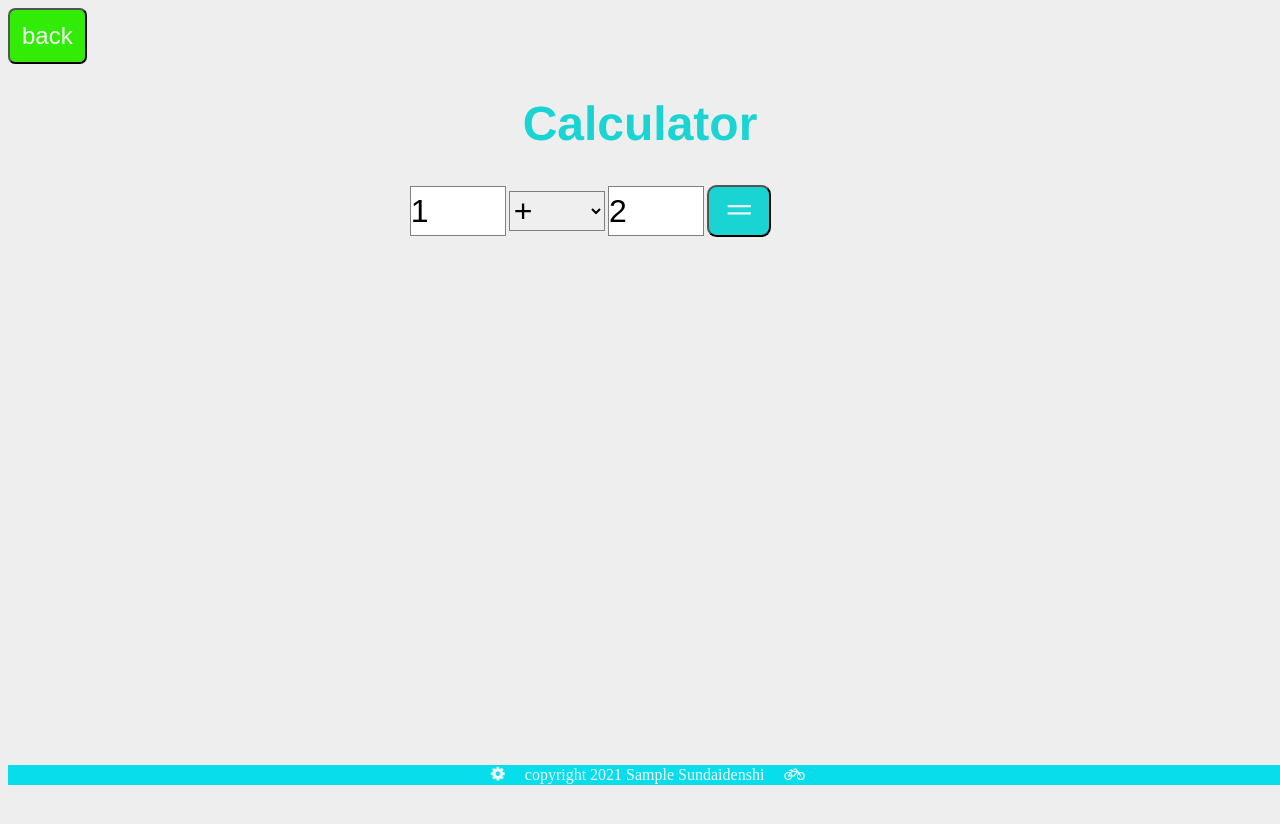
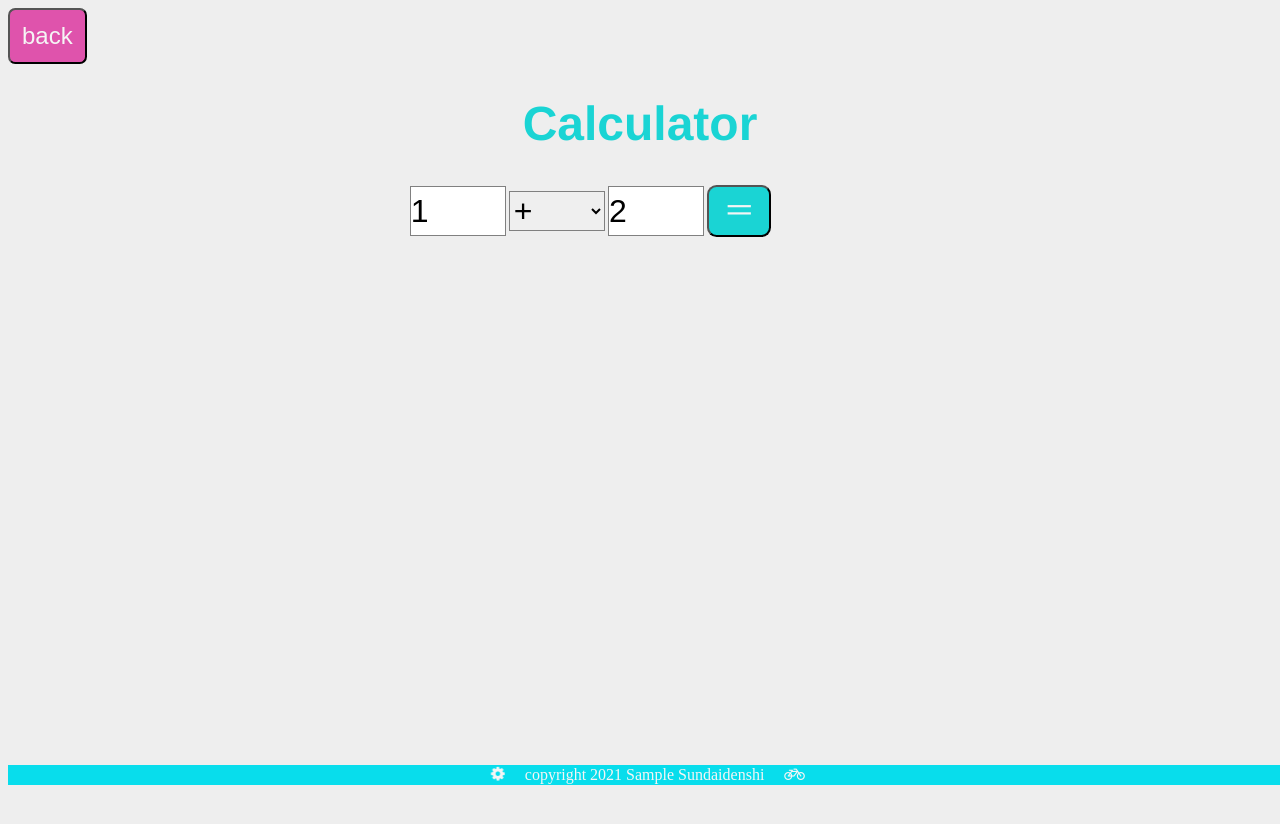
Before and after one commit to Chathu9596/Mobile-Apps, a plain HTML site: page 3_2.Calculator/calculator.html in a window 1280 px wide. Drawn offline with Linux system fonts and the light colour scheme.

Commit message:
Update calculator.css

```diff
--- a/3_2.Calculator/css/calculator.css
+++ b/3_2.Calculator/css/calculator.css
@@ -121,7 +121,7 @@ input[type=number] {
   border-radius: 0.3em;
   color: whitesmoke;
   font-size: 1.5em;
-  background: rgb(50, 236, 8);
+  background: rgba(220, 52, 159, 0.833);
   cursor: pointer;
 }
 /*******************************************************/
```
